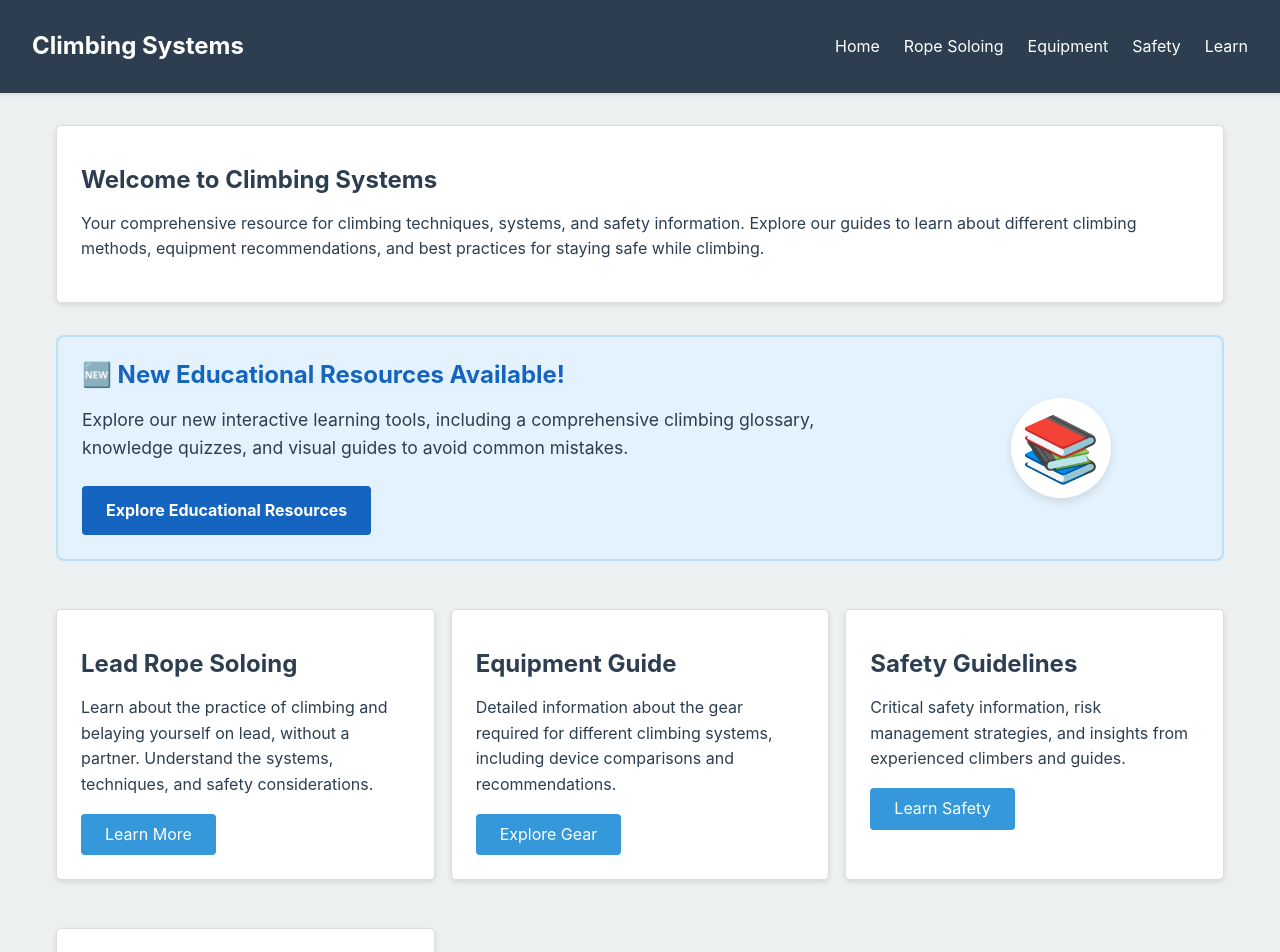
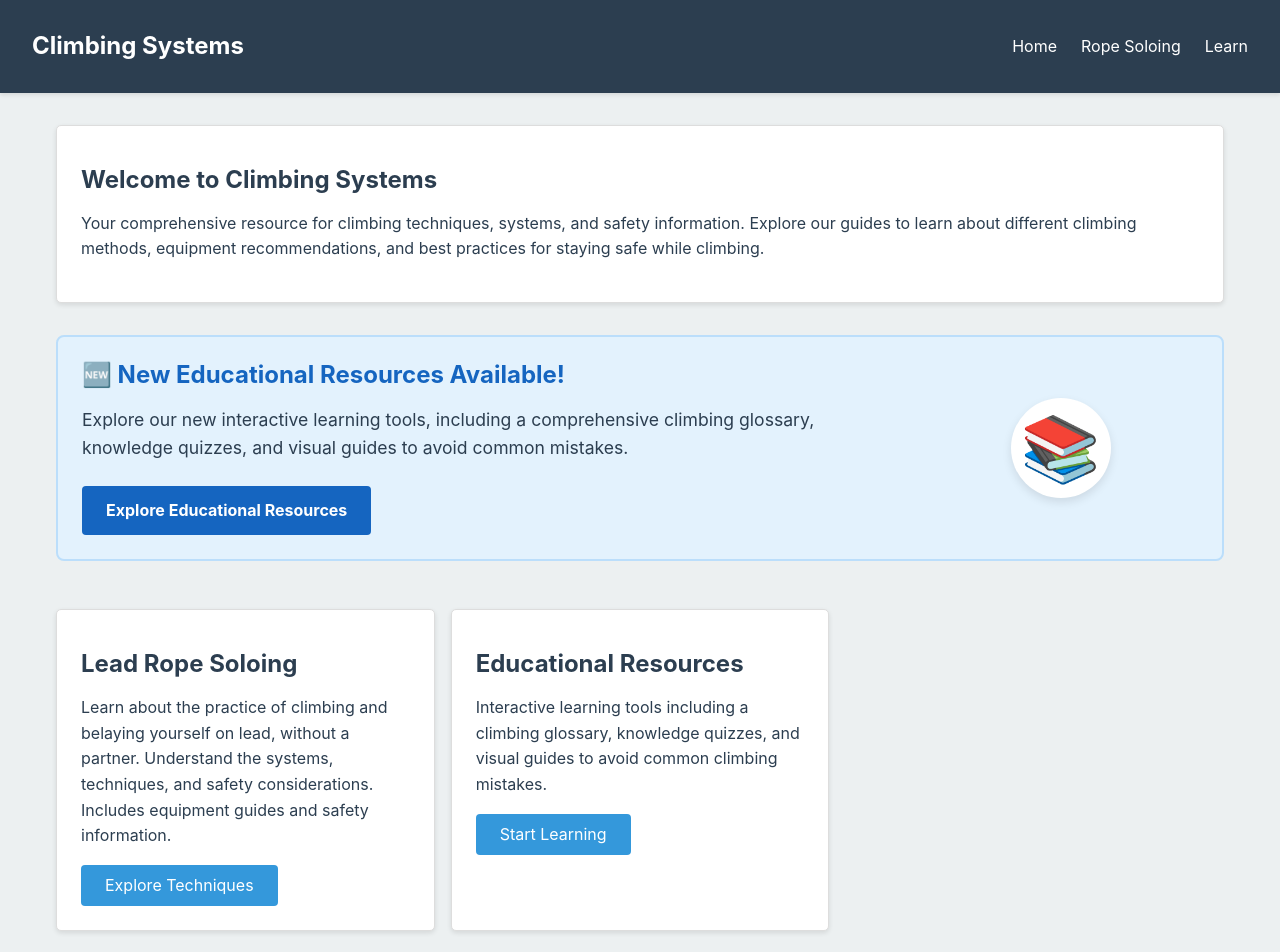
Before and after one commit to jesservillines/climbing_systems, a Next.js app: page / in a window 1280 px wide. Shown: the top 952 px of the page. Built offline with nearby package versions, Linux system fonts and the light colour scheme.

Commit message:
Remove redundant equipment and safety pages, streamline navigation

```diff
--- a/src/pages/index.js
+++ b/src/pages/index.js
@@ -19,12 +19,6 @@ export default function Home() {
           </li>
           <li>
             <Link href="/rope-soloing">Rope Soloing</Link>
-          </li>
-          <li>
-            <Link href="/equipment">Equipment</Link>
-          </li>
-          <li>
-            <Link href="/safety">Safety</Link>
           </li>
           <li>
             <Link href="/learn">Learn</Link>
@@ -94,31 +88,10 @@ export default function Home() {
             <p>
               Learn about the practice of climbing and belaying yourself on lead,
               without a partner. Understand the systems, techniques, and safety considerations.
+              Includes equipment guides and safety information.
             </p>
             <Link href="/rope-soloing" className="btn">
-              Learn More
-            </Link>
-          </div>
-
-          <div className="card">
-            <h2>Equipment Guide</h2>
-            <p>
-              Detailed information about the gear required for different climbing systems,
-              including device comparisons and recommendations.
-            </p>
-            <Link href="/equipment" className="btn">
-              Explore Gear
-            </Link>
-          </div>
-
-          <div className="card">
-            <h2>Safety Guidelines</h2>
-            <p>
-              Critical safety information, risk management strategies, and insights from
-              experienced climbers and guides.
-            </p>
-            <Link href="/safety" className="btn">
-              Learn Safety
+              Explore Techniques
             </Link>
           </div>
 
--- a/src/pages/learn.js
+++ b/src/pages/learn.js
@@ -39,12 +39,6 @@ export default function Learn() {
           </li>
           <li>
             <Link href="/rope-soloing">Rope Soloing</Link>
-          </li>
-          <li>
-            <Link href="/equipment">Equipment</Link>
-          </li>
-          <li>
-            <Link href="/safety">Safety</Link>
           </li>
           <li>
             <Link href="/learn">Learn</Link>
--- a/src/pages/rope-soloing.js
+++ b/src/pages/rope-soloing.js
@@ -139,12 +139,6 @@ export default function RopeSoloing() {
             <Link href="/rope-soloing">Rope Soloing</Link>
           </li>
           <li>
-            <Link href="/equipment">Equipment</Link>
-          </li>
-          <li>
-            <Link href="/safety">Safety</Link>
-          </li>
-          <li>
             <Link href="/learn">Learn</Link>
           </li>
         </ul>
```
Also changed, not shown: src/pages/equipment.js (deleted, +0 -50 lines), src/pages/safety.js (deleted, +0 -51 lines).
